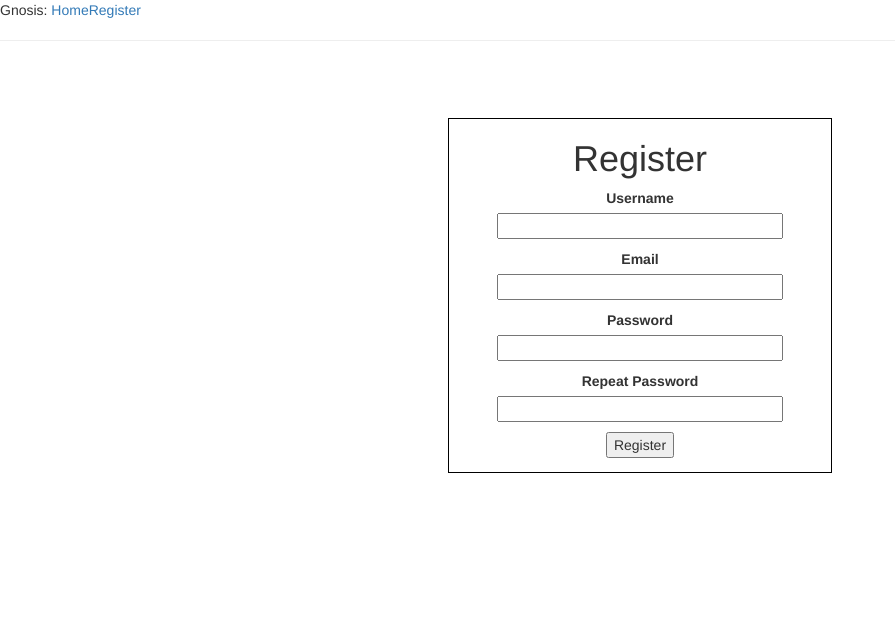
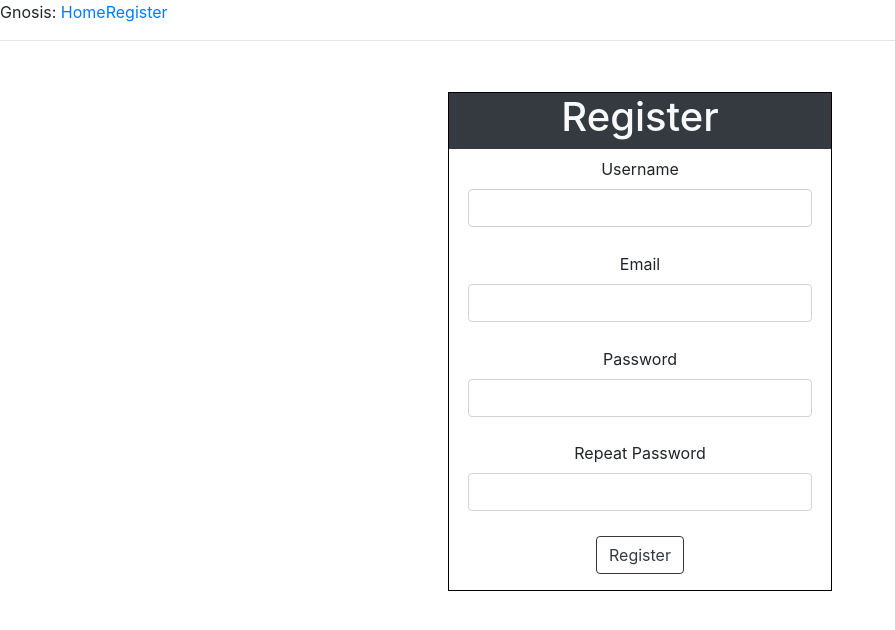
Before and after one commit to lambdabyte/cta_gnosis_dev, a Flask app: page /register in a window 1280 px wide. Shown: the top 630 px of the page, without its empty margins (0-895 px from the left). Run offline with Flask 2, Linux system fonts and the light colour scheme; some libraries are stand-ins or nearby versions.

Commit message:
register page basic style done

```diff
--- a/services/gnosis/app/static/main.css
+++ b/services/gnosis/app/static/main.css
@@ -3,5 +3,15 @@
     width: 30vw;
     text-align: center;
     margin: auto;
-    margin-top: 6%;
+    margin-top: 4%;
 }
+
+h1.basic-h1 {
+    padding: 0px 0px 8px 0px;
+}
+
+.register-text {
+    width: 90%;
+    margin: auto;
+    margin-bottom: -4%;
+}
--- a/services/gnosis/app/templates/base.html
+++ b/services/gnosis/app/templates/base.html
@@ -5,8 +5,7 @@
         {% else %}
         <title>Gnosis</title>
         {% endif %}
-        <!-- Latest compiled and minified CSS -->
-        <link rel="stylesheet" href="https://maxcdn.bootstrapcdn.com/bootstrap/3.4.1/css/bootstrap.min.css">
+        <link rel="stylesheet" href="https://maxcdn.bootstrapcdn.com/bootstrap/4.0.0/css/bootstrap.min.css" integrity="sha384-Gn5384xqQ1aoWXA+058RXPxPg6fy4IWvTNh0E263XmFcJlSAwiGgFAW/dAiS6JXm" crossorigin="anonymous">
         <link rel="stylesheet" href="/static/main.css"">
     </head>
     <body>
--- a/services/gnosis/app/templates/register.html
+++ b/services/gnosis/app/templates/register.html
@@ -2,38 +2,38 @@
 
 {% block content %}
 <div id="register-box" class="basic-border">
-    <h1>Register</h1>
+    <h1 class="text-light bg-dark basic-h1">Register</h1>
     <form action="" method="post">
         {{ form.hidden_tag() }}
         <p>
             {{ form.entered_username.label }}<br>
-            {{ form.entered_username(size=32) }}<br>
+            {{ form.entered_username(class="form-control register-text", size=32) }}<br>
             {% for error in form.entered_username.errors %}
             <span style="color: red;">[{{ error }}]</span>
             {% endfor %}
         </p>
         <p>
             {{ form.entered_email.label }}<br>
-            {{ form.entered_email(size=32) }}<br>
+            {{ form.entered_email(class="form-control register-text", size=32) }}<br>
             {% for error in form.entered_email.errors %}
             <span style="color: red;">[{{ error }}]</span>
             {% endfor %}
         </p>
         <p>
             {{ form.entered_password.label }}<br>
-            {{ form.entered_password(size=32) }}<br>
+            {{ form.entered_password(class="form-control register-text", size=32) }}<br>
             {% for error in form.entered_password.errors %}
             <span style="color: red;">[{{ error }}]</span>
             {% endfor %}
         </p>
         <p>
             {{ form.entered_password2.label }}<br>
-            {{ form.entered_password2(size=32) }}<br>
+            {{ form.entered_password2(class="form-control register-text", size=32) }}<br>
             {% for error in form.entered_password2.errors %}
             <span style="color: red;">[{{ error }}]</span>
             {% endfor %}
         </p>
-        <p>{{ form.submit() }}</p>
+        <p>{{ form.submit(class="btn btn-outline-dark") }}</p>
     </form>
 </div>
 {% endblock %}
--- a/services/gnosis/config.py
+++ b/services/gnosis/config.py
@@ -7,5 +7,4 @@ class BaseConfig:
 
 class DevelopmentConfig(BaseConfig):
     SQLALCHEMY_DATABASE_URI = 'postgresql://postgres:robertnields2020@cta-gnosis-db-dev.cd1wzcrr5t3s.us-east-1.rds.amazonaws.com'
-    SQLALCHEMY_TRACK_MODIFICATIONS = False
     SECRET_KEY = os.environ.get('SECRET_KEY') or 'you-will-never-guess'
```
